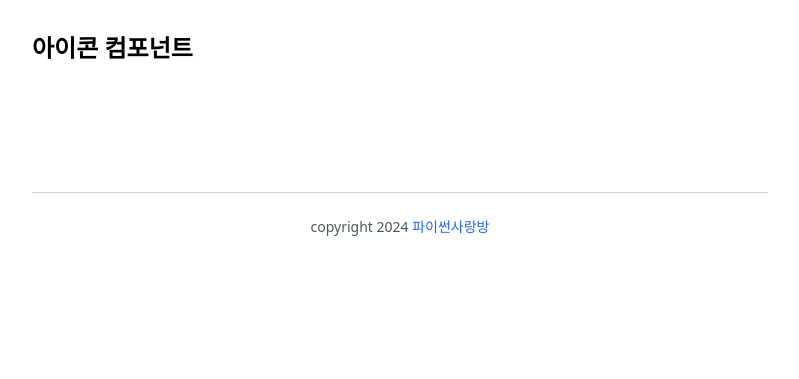
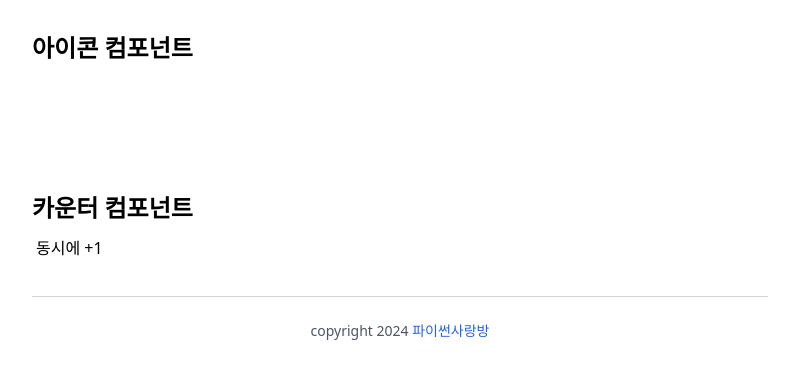
Before and after one commit to pyhub-kr/pyhub-htmx-examples, a Django app: page / in a window 1280 px wide. Shown: the part 164-543 px from the top of the page, without its empty margins (240-1039 px from the left). Run offline with Django 5.2, Linux system fonts and the light colour scheme; some libraries are stand-ins or nearby versions.

Commit message:
increment 이벤트를 지원하는 카운터 컴포넌트

```diff
--- a/templates/root.html
+++ b/templates/root.html
@@ -9,10 +9,24 @@
         <c-button-green>Green 버튼</c-button-green>
     </div>
 
-    <h2 class="text-2xl font-semibold mt-8 mb-2">아이콘 컴포넌트</h2>
-    <div class="flex flex-row p-1">
+    <h2 class="mt-8 text-2xl font-semibold mb-2">아이콘 컴포넌트</h2>
+    <div class="flex flex-row gap-2 p-1">
         <c-icons.plane class="size-20 text-red-500" />
         <c-icons.plane class="size-20 text-gray-500 animate-bounce" stroke_width="10" />
         <c-icons.photo-album class="size-20 text-blue-500" />
     </div>
+
+    <h2 class="mt-8 text-2xl font-semibold mb-2">카운터 컴포넌트</h2>
+    <div class="flex flex-row gap-2 p-1">
+        <c-counter id="counter-1" />
+        <c-counter id="counter-2" initial=10 />
+        <c-counter id="counter-3" initial=100 />
+        <c-button onclick="
+            htmx.trigger('#counter-1', 'increment');
+            htmx.trigger('#counter-2', 'increment');
+            htmx.trigger('#counter-3', 'increment');
+        ">
+        동시에 +1
+        </c-button>
+    </div>
 {% endblock %}
```
Also changed, not shown: templates/cotton/counter.html (added, +19 -0 lines).
